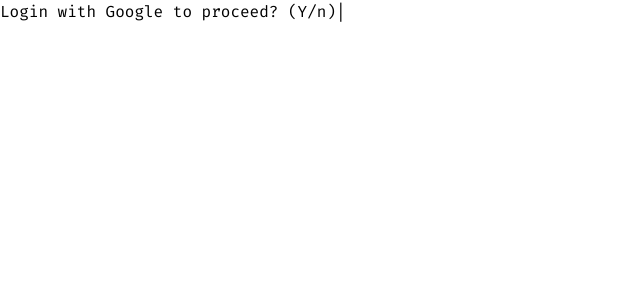
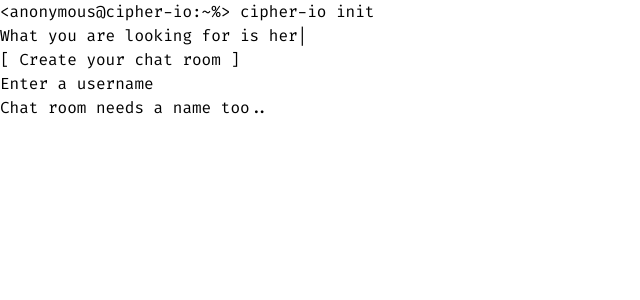
Before and after one commit to worlds-best-team/Papyrust-react, a React (Vite) app: page /login in a window 1280 px wide. Shown: the top 300 px of the page, without its empty margins (0-640 px from the left). Built offline with nearby package versions, Linux system fonts and the light colour scheme.

Commit message:
Home page edited

```diff
--- a/src/App.tsx
+++ b/src/App.tsx
@@ -1,6 +1,5 @@
 import { Route, Routes } from "react-router-dom";
 import LoginPage from "./pages/Login";
-import LoginSuccessful from "./pages/LoginSuccessful";
 import HomePage from "./pages/Home";
 import ErrorPage from "./pages/Error";
 
@@ -9,7 +8,6 @@
     <>
       <Routes>
         <Route path='/login' element={<LoginPage />} />
-        <Route path='/login-successful' element={<LoginSuccessful />} />
         <Route path='/home' element={<HomePage />} />
         <Route path='/error' element={<ErrorPage />} />
       </Routes>
--- /dev/null
+++ b/src/components/Create-chat-room.tsx
@@ -0,0 +1,21 @@
+function CreateChatRoom() {
+  return (
+    <div className="fixed left-1/2 top-1/2 -translate-x-1/2 -translate-y-1/2 w-[400px] h-[400px]">
+        <div className="bg-neutral-900 p-5">
+            <h2 className="text-yellow-400">[ Create your chat room ]</h2>
+            <form className="flex flex-col items-left gap-2 pt-5">
+              <div className="py-5">
+              <label className="text-gray-400">Enter a username</label>
+              <input type="text" name="name"/>
+              </div>
+             <div>
+              <label className="text-gray-400">Chat room needs a name too..</label>
+              <input type="text" name="name"/>
+              </div>
+            </form>
+        </div>
+    </div>
+  )
+}
+
+export default CreateChatRoom
--- /dev/null
+++ b/src/components/Join-chat-room.tsx
@@ -0,0 +1,25 @@
+function JoinChatRoom() {
+  return (
+    <div className="fixed left-1/2 top-1/2 -translate-x-1/2 -translate-y-1/2 w-[400px] h-[400px]">
+    <div className="bg-neutral-900 p-5">
+        <h2 className="text-yellow-400">[ Join an existing chat room ]</h2>
+        <form className="flex flex-col items-left gap-2 pt-5 w-[70%]">
+          <div className="py-5">
+          <label className="text-gray-400">Enter a username</label>
+          <input type="text" name="name"/>
+          </div>
+         <div className="">
+          <label className="text-gray-400 ">Name of the chat room</label>
+          <input type="text" name="name"/>
+          </div>
+          <div className="py-5 flex flex-col">
+          <label className="text-gray-400">Password here</label>
+          <input type="text" name="name"/>
+          </div>
+        </form>
+    </div>
+</div>
+  )
+}
+
+export default JoinChatRoom
--- a/src/pages/Login.tsx
+++ b/src/pages/Login.tsx
@@ -1,7 +1,7 @@
-import { GoogleLogin } from "@react-oauth/google";
-import axios from "axios";
 import { useEffect, useState } from "react";
 import { TypeAnimation } from "react-type-animation";
+import CreateChatRoom from "../components/Create-chat-room";
+import JoinChatRoom from "../components/Join-chat-room";
 
 function LoginPage() {
   const [showGoogleLogin, setShowGoogleLogin] = useState<boolean | null>(false);
@@ -18,47 +18,23 @@
   }, []);
 
   return (
-    <div className='h-full w-full flex flex-col items-center justify-center bg-black'>
-      <div className='max-w-[550px] font-semibold w-full h-fit text-xl rounded-md p-8 text-green-500 bg-neutral-900 '>
+    <div className='h-full w-full p-6 bg-black'>
+      <h2 className="text-purple-500 text-lg font-medium"> &lt;anonymous@cipher-io:~%&gt;&nbsp;<span className="text-white">cipher-io init</span></h2>
+      <div className='font-semibold w-full h-fit text-lg rounded-md pt-4 text-green-500 '>
         <div>
           {showGoogleLogin === false && (
+
             <TypeAnimation
-              sequence={["Login with Google to proceed? (Y/n)"]}
+              sequence={["Stop Looking Around!",2000,"What you are looking for is here.",2000,"We have cookies for visitors :)", 2000, "Press 'S' to create a new chat room, \n Press 'j' to join an existing chat room. (S/j) "]}
               wrapper='span'
-              speed={50}
+              speed={80}
               repeat={0}
-            />
-          )}
-          {showGoogleLogin === null && (
-            <TypeAnimation
-              sequence={["Exiting..."]}
-              wrapper='span'
-              speed={50}
-              repeat={0}
-            />
-          )}
-          {showGoogleLogin && (
-            <GoogleLogin
-              onSuccess={async (credentialResponse) => {
-                console.log(credentialResponse);
-                axios
-                  .post(`http://localhost:3000/login`, {
-                    credential:credentialResponse.credential
-                })
-                  .then(async (res) => console.log(res.data))
-                  .catch((err) => console.log(err));
-              }}
-              onError={() => {
-                console.log("Login Failed");
-              }}
-              theme='filled_black'
-              locale='or'
-              ux_mode='redirect'
-              login_uri='http://localhost:3000/login'
             />
           )}
         </div>
       </div>
+     <CreateChatRoom />
+      {/* <JoinChatRoom/> */}
     </div>
   );
 }
--- a/src/pages/LoginSuccessful.tsx
+++ /dev/null
@@ -1,7 +0,0 @@
-function LoginSuccessful() {
-  return (
-    <div>LoginSuccessful</div>
-  )
-}
-
-export default LoginSuccessful
```
